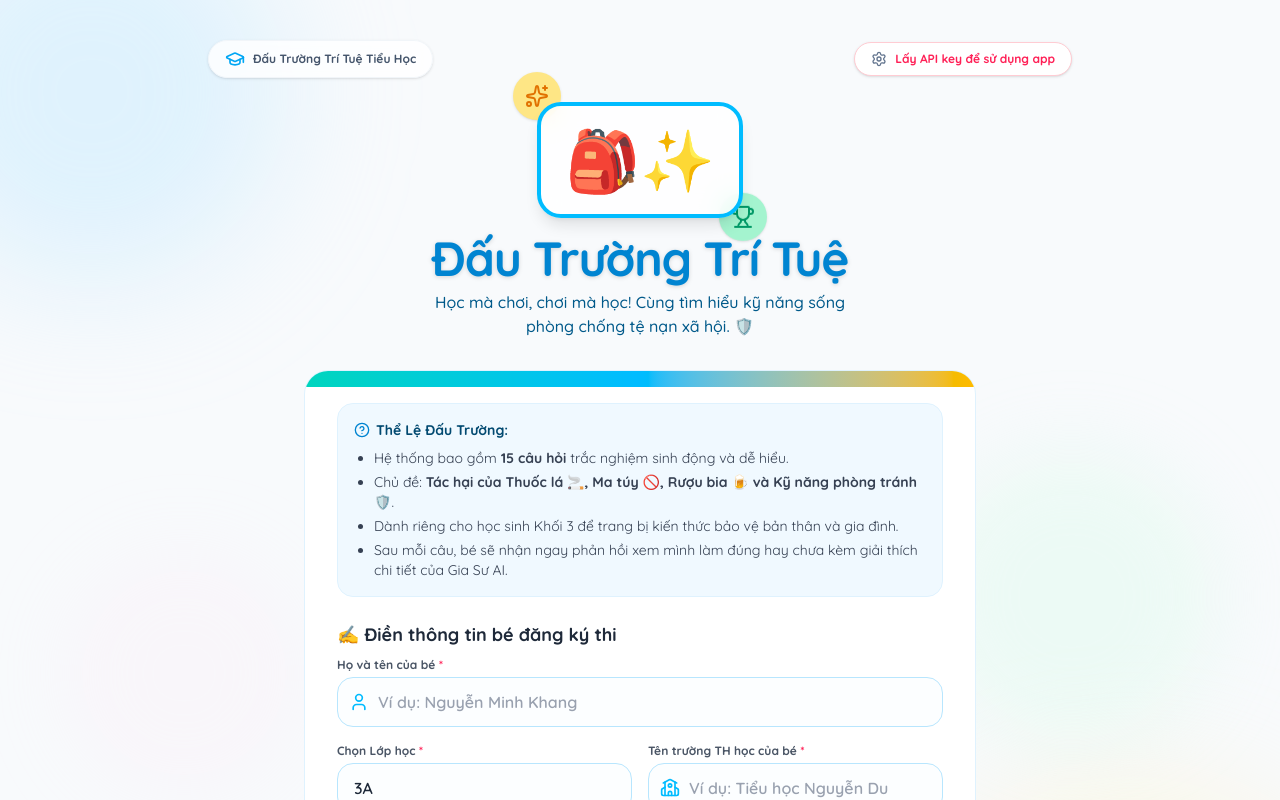
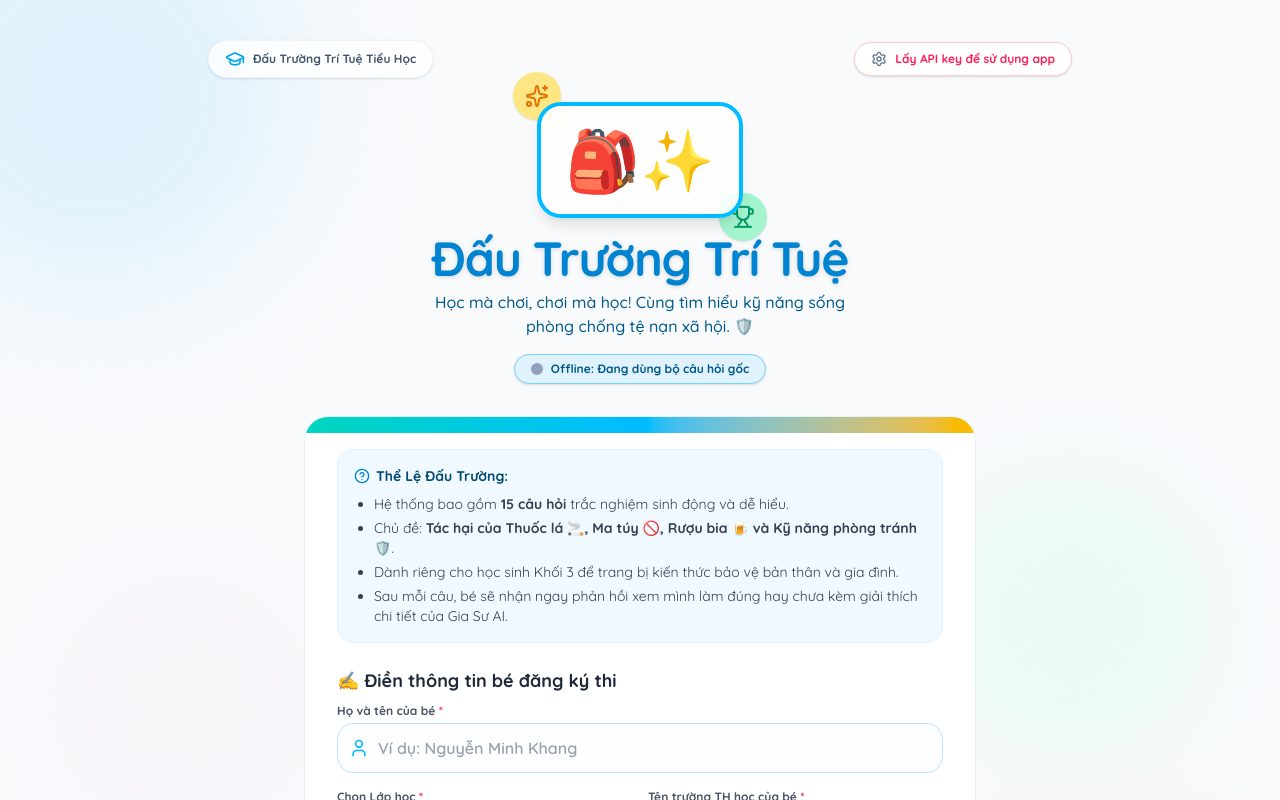
Before and after one commit to Marioslide339/dautruongtritue, a React (Vite) app: page / in a window 1280 px wide. Shown: the top 800 px of the page. Built offline with nearby package versions, Linux system fonts and the light colour scheme.

Commit message:
Update WelcomeScreen.tsx

```diff
--- a/src/components/WelcomeScreen.tsx
+++ b/src/components/WelcomeScreen.tsx
@@ -10,6 +10,7 @@ interface WelcomeScreenProps {
   onViewLeaderboard: () => void;
   onAdminClick: () => void;
   highScore: number | null;
+  cloudQuestionsCount?: number;
 }
 
 export default function WelcomeScreen({
@@ -18,7 +19,8 @@ export default function WelcomeScreen({
   onToggleMute,
   onViewLeaderboard,
   onAdminClick,
-  highScore
+  highScore,
+  cloudQuestionsCount = 0
 }: WelcomeScreenProps) {
   const [fullName, setFullName] = useState('');
   const [className, setClassName] = useState('3A');
@@ -81,11 +83,30 @@ export default function WelcomeScreen({
         </p>
 
         {highScore !== null && (
-          <div className="mt-4 inline-flex items-center gap-2 px-4 py-1.5 bg-yellow-100/90 text-yellow-800 border border-yellow-300 rounded-full text-xs font-bold shadow-sm">
+          <div className="mt-4 inline-flex items-center gap-2 px-4 py-1.5 bg-yellow-100/90 text-yellow-800 border border-yellow-300 rounded-full text-xs font-bold shadow-sm mr-2">
             <Trophy className="w-4 h-4 text-amber-500 fill-amber-500" />
             <span>Điểm cao nhất của máy bạn: {highScore}/15 đúng! ✨</span>
           </div>
         )}
+
+        <div className="mt-2 md:mt-4 inline-flex items-center gap-2 px-4 py-1.5 bg-sky-100 text-sky-800 border border-sky-300 rounded-full text-xs font-bold shadow-sm">
+          {cloudQuestionsCount > 0 ? (
+            <>
+              <span className="relative flex h-3 w-3">
+                <span className="animate-ping absolute inline-flex h-full w-full rounded-full bg-emerald-400 opacity-75"></span>
+                <span className="relative inline-flex rounded-full h-3 w-3 bg-emerald-500"></span>
+              </span>
+              <span>Online: Đã tải {cloudQuestionsCount} câu hỏi từ hệ thống</span>
+            </>
+          ) : (
+            <>
+              <span className="relative flex h-3 w-3">
+                <span className="relative inline-flex rounded-full h-3 w-3 bg-slate-400"></span>
+              </span>
+              <span>Offline: Đang dùng bộ câu hỏi gốc</span>
+            </>
+          )}
+        </div>
       </div>
 
       {/* Primary Card */}
```
